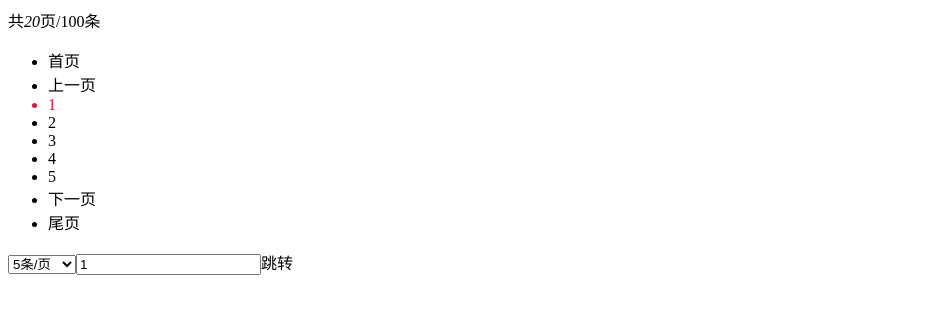
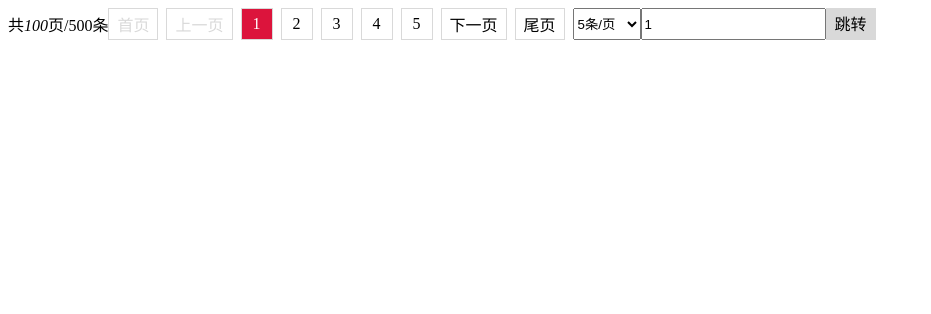
Before and after one commit to ByeWord/vue-component, a Vue app: page / in a window 1280 px wide. Shown: the top 314 px of the page, without its empty margins (0-931 px from the left). Built offline with nearby package versions, Linux system fonts and the light colour scheme.

Commit message:
完成较为完善的分页器

```diff
--- a/src/App.vue
+++ b/src/App.vue
@@ -1,7 +1,7 @@
 <template>
     <div id="app">
         <!--<w-pager :total-page="totalPage" :current-page="currentPage" @onChange="handlePageChange"></w-pager>-->
-        <w-pagination :total="100" :current-page-number="1" @pageNumberChange="handlePageChange"></w-pagination>
+        <w-pagination :total="total" :current-page-number="currentPage" @pageNumberChange="handlePageChange"></w-pagination>
     </div>
 </template>
 
@@ -16,7 +16,7 @@
     data(){
       return {
         currentPage: 1,
-        totalPage: 20
+        total: 500
       }
     },
     methods:{
--- a/src/components/pagenation/pagination.vue
+++ b/src/components/pagenation/pagination.vue
@@ -14,7 +14,7 @@
             </li>
         </ul>
         <div class="w-pagination-jump">
-            <select class="pageSelect" @change="handleSelectPageCount($event)">
+            <select class="w-pagination-jump-pageSelect" @change="handleSelectPageCount($event)">
                 <option v-for="(num,ide) in pageSizes" :key="ide" :value="num">{{num}}条/页</option>
             </select>
             <input type="text" v-model="targetPageNumber" @keyup.enter="submit($event)">
@@ -48,42 +48,56 @@
     data() {
       return {
         targetPageNumber: 1, //跳转的目标页面
-        currentPageSize: this.pageSizes[0]
+        pageSize: this.pageSizes[0]
       }
     },
     computed: {
       totalPages() {
-        return Math.ceil(this.total / this.currentPageSize) || 1;
+        return Math.ceil(this.total / this.pageSize) || 1;
       },
       pageNumbers() {//计算显示的页码块数量
+        let allPageNumbers = this.allPageNumbers;
+        let starPagePos = this.pageStartPos;
+        let result = allPageNumbers.slice(starPagePos, starPagePos+this.pageGroup);
+        return result;
+      },
+      allPageNumbers() {
         let len = this.totalPages;
-        let count = Math.floor(this.pageGroup / 2);
-        let center = this.currentPage;
-        let temp = [];
+        let result = [];
         // 总页码数小于设置页码数
         if (len < this.pageGroup) {
           while (len--) {
-            temp.push(this.totalPages - len);
+            result.push(this.totalPages - len);
           }
-          return temp;
+          return result;
         }
         // 总页码数大于设置页码数
         while (len--) {
-          temp.push(this.totalPages - len);
+          result.push(this.totalPages - len);
         }
-        let idx = temp.indexOf(center);
-        if (idx <= count) {
-          center = center + count - idx;
-        } else if (idx > this.totalPages - count - 1) {
-          center = this.totalPages - count;
+        console.log(result.length)
+        return result;
+      },
+      pageStartPos() {
+        // find the index of the target element
+        let targetIdx = this.allPageNumbers.indexOf(this.currentPageNumber);
+        let dividing = Math.floor(this.pageGroup / 2);
+        // calculate the start position
+        let startPos = 0;
+        if (targetIdx <= dividing) {// situation-1 targetIdx is in [0,range/2]
+          startPos = 0;
+        } else if (targetIdx > this.totalPages - 1 - dividing) {// situation-2 targetIdx is in [maxIndex-range/2,maxIndex]
+          startPos = this.totalPages - this.pageGroup;
+        } else {
+          startPos = targetIdx - dividing
         }
-        temp = temp.splice(center - count - 1, this.pageGroup);
-        return temp;
+        return startPos
       }
     },
     methods: {
       skipToPage(pageNumber) {
         if (pageNumber >= 1 && pageNumber <= this.totalPages) {
+          console.log(pageNumber)
           this.$emit('pageNumberChange', {page: pageNumber, pageSize: this.pageSize});
         }
       },
@@ -98,7 +112,68 @@
 </script>
 
 <style lang="scss" scoped>
-    .active{
-        color: crimson;
+    .active {
+        color: #fff;
+        background-color: crimson;
+    }
+
+    .disabled {
+        color: #d9d9d9;
+        user-select: none;
+    }
+
+    .w-pagination {
+        display: inline-flex;
+        align-items: center;
+        ul {
+            list-style: none;
+            padding: 0;
+            margin: 0;
+        }
+        &-info {
+
+        }
+        &-nav {
+            display: inline-flex;
+            li {
+                display: flex;
+                align-items: center;
+                justify-content: center;
+                box-sizing: border-box;
+                height: 32px;
+                padding: 0 8px;
+                min-width: 32px;
+                border: 1px solid #d9d9d9;
+                cursor: pointer;
+                transition: all 0.3s linear;
+                &:not(:first-child) {
+                    margin-left: 8px;
+                }
+                &:not(.disabled):hover {
+                    color: #fff;
+                    background-color: crimson;
+                }
+            }
+        }
+        &-jump {
+            margin-left: 8px;
+            display: inline-flex;
+            align-items: center;
+            &-pageSelect, input, span {
+                height: 32px;
+                box-sizing: border-box;
+            }
+            span {
+                display: inline-block;
+                height: 32px;
+                padding: 0 8px;
+                min-width: 32px;
+                line-height: 32px;
+                border: 1px solid #d9d9d9;
+                cursor: pointer;
+                transition: all 0.3s linear;
+                background-color: #d9d9d9;
+            }
+        }
     }
 </style>
--- /dev/null
+++ b/src/utils/utils.js
@@ -0,0 +1,6 @@
+export function maxIndexOf(array) {
+  if (!Array.isArray(array)) {
+    throw new TypeError('')
+  }
+  return array.length - 1;
+}
```
Also changed, not shown: src/components/pagenation/algo.js (+5 -5 lines).
